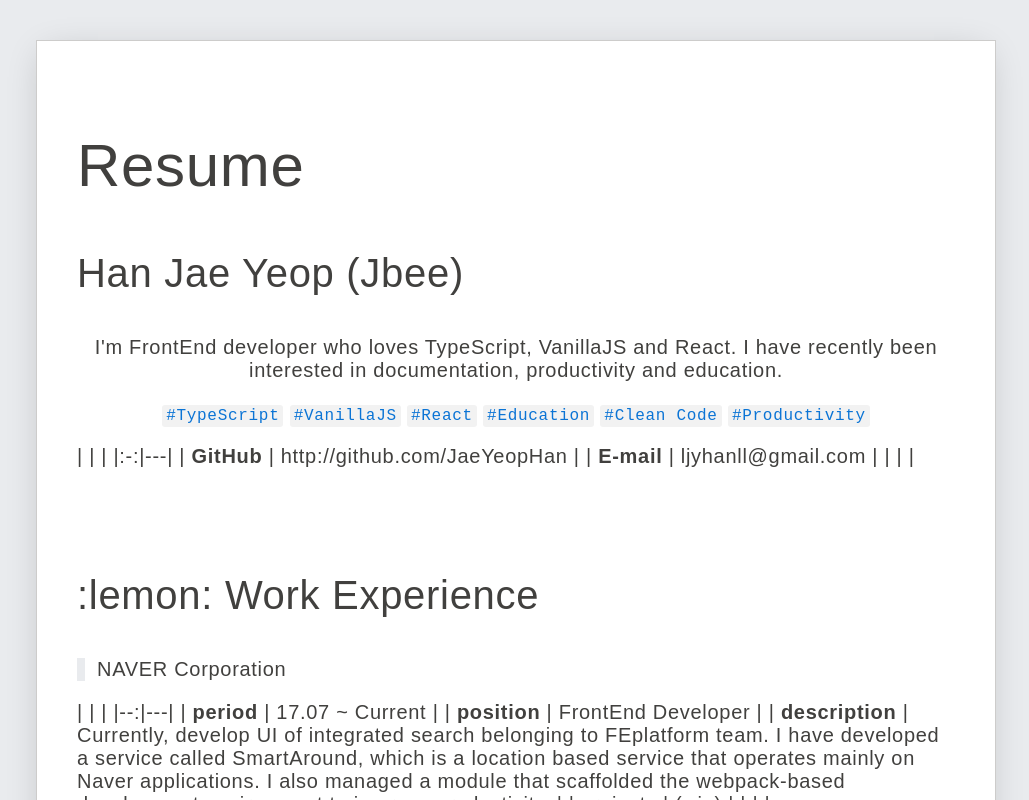
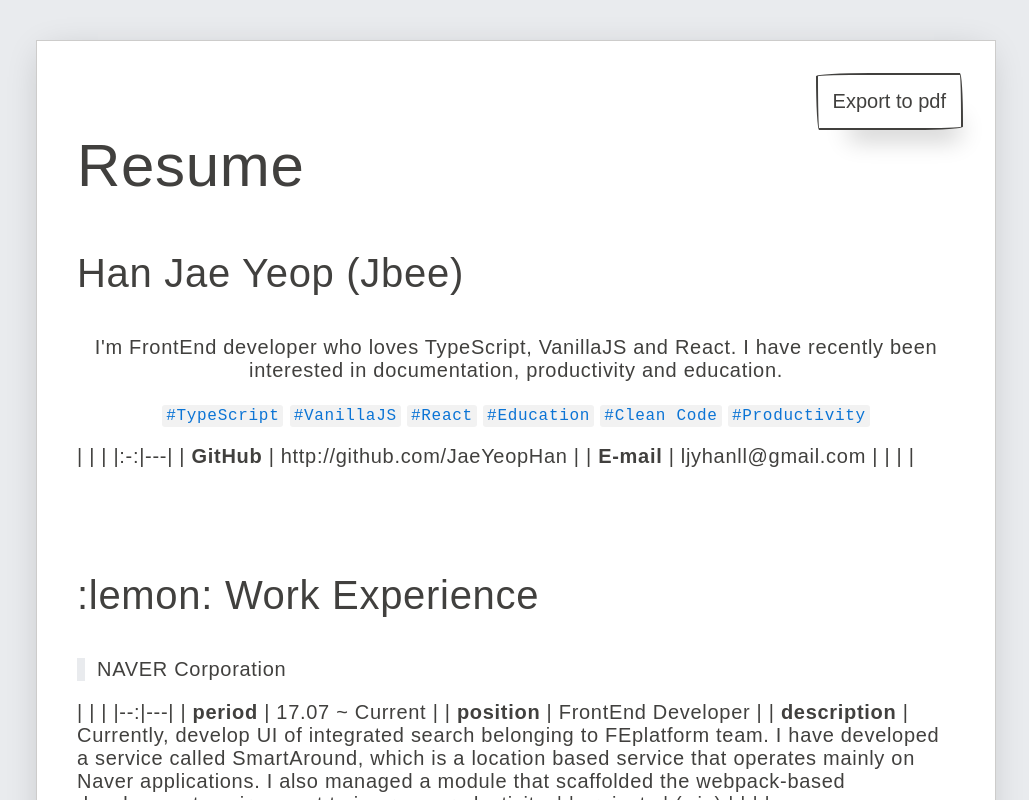
Before and after one commit to JaeYeopHan/-Deprecated-resume, a React (Create React App) app: page / in a window 1280 px wide. Shown: the top 800 px of the page, without its empty margins (124-1153 px from the left). Built offline with nearby package versions, Linux system fonts and the light colour scheme; a web font is replaced by a local one.

Commit message:
:gift: feat: Add feature to export to pdf

```diff
--- a/package.json
+++ b/package.json
@@ -5,6 +5,7 @@
   "dependencies": {
     "@mdx-js/loader": "^0.7.0",
     "@mdx-js/mdx": "^0.7.1",
+    "html2pdf.js": "^0.9.0",
     "papercss": "^1.5.1",
     "react": "^16.3.2",
     "react-app-rewired": "^1.5.0",
--- a/src/App.js
+++ b/src/App.js
@@ -1,31 +1,42 @@
 import React, { Component } from "react";
-
+import html2pdf from "html2pdf.js";
 import Resume from "../templates/resume.md";
-import { SubTitle, DivisionLine } from "./components";
+import { SubTitle, DivisionLine, Button } from "./components";
 
 import "../node_modules/papercss/dist/paper.min.css";
 import "./App.css";
 
+const MARGIN_OF_PDF = 0.5;
+const MIN_WIDTH = 760;
+const OWNER = "jbee";
+
 class App extends Component {
+  async exportToPdf() {
+    return await html2pdf()
+      .from(this.resumeTemplate)
+      .set({
+        margin: MARGIN_OF_PDF,
+        filename: `${OWNER}_resume.pdf`,
+        jsPDF: { unit: "in", format: "letter", orientation: "portrait" },
+      })
+      .save();
+  }
+
   render() {
-    const isNeedContainerClass = window.innerWidth > 760;
-    const ResumeTemplate = (
-      <Resume components={{ h4: SubTitle, hr: DivisionLine }} />
-    );
-
-    const noContainerTemplate = (
-      <div className="paper margin-top-large margin-bottom-large">
-        {ResumeTemplate}
+    return (
+      <div
+        className={
+          window.innerWidth > MIN_WIDTH
+            ? "paper margin-top-large margin-bottom-large container"
+            : "paper margin-top-large margin-bottom-large"
+        }
+      >
+        <Button exportToPdf={async () => this.exportToPdf()} />
+        <div ref={ref => (this.resumeTemplate = ref)}>
+          <Resume components={{ h4: SubTitle, hr: DivisionLine }} />
+        </div>
       </div>
     );
-
-    const containerTemplate = (
-      <div className="paper container margin-top-large margin-bottom-large">
-        {ResumeTemplate}
-      </div>
-    );
-
-    return isNeedContainerClass ? containerTemplate : noContainerTemplate;
   }
 }
 
--- /dev/null
+++ b/src/components/Button/Button.css
@@ -0,0 +1,9 @@
+.app-button-export {
+  position: absolute;
+  top: 78px;
+  right: 32px;
+}
+
+.container .app-button-export {
+  top: 32px;
+}
--- /dev/null
+++ b/src/components/Button/Button.jsx
@@ -0,0 +1,8 @@
+import React from "react";
+import "./Button.css";
+
+export const Button = ({ exportToPdf }) => (
+  <button onClick={exportToPdf} className="app-button-export">
+    Export to pdf
+  </button>
+);
--- a/src/components/index.js
+++ b/src/components/index.js
@@ -1,2 +1,3 @@
 export { SubTitle } from "./SubTitle/SubTitle";
 export { DivisionLine } from "./DivisionLine/DivisionLine";
+export { Button } from "./Button/Button";
```
Also changed, not shown: 1 other file (tests, documents, lock files or other folders).
